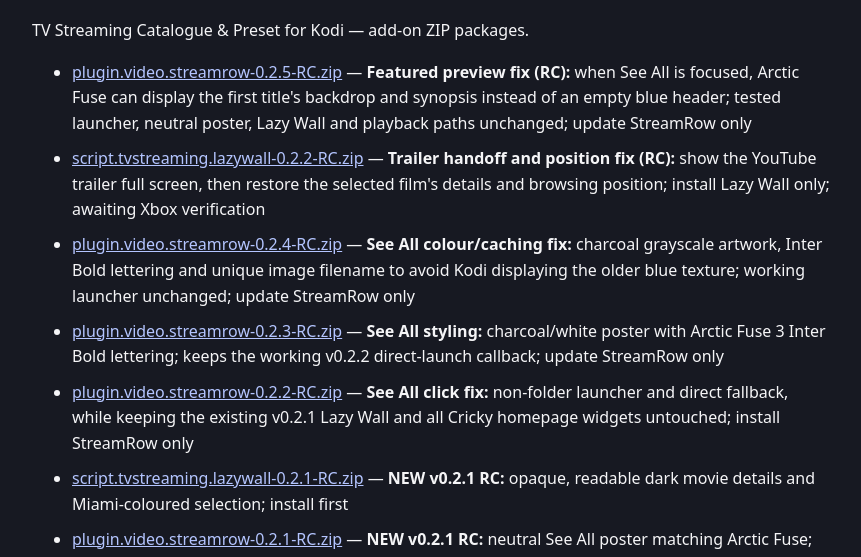
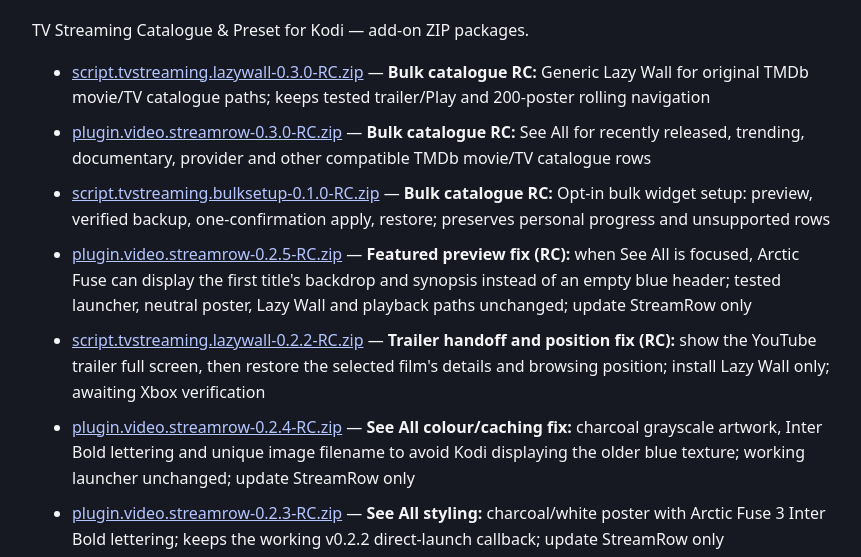
Before and after one commit to rickirl91/tv-streaming-kodi, a plain HTML site: page index.html in a window 1280 px wide. Shown: the part 164-721 px from the top of the page, without its empty margins (208-1069 px from the left). Drawn offline with Linux system fonts and the light colour scheme.

Commit message:
Add opt-in bulk See All integration for supported Arctic Fuse catalogue widgets

```diff
--- a/index.html
+++ b/index.html
@@ -2,6 +2,9 @@
 <style>body{font:16px system-ui,sans-serif;line-height:1.6;max-width:800px;margin:4rem auto;padding:1.5rem;background:#171922;color:#f5f5f7}a{color:#b4c5ff}li{margin:.6rem 0}</style></head><body><h1>Index of /tv-streaming-kodi/</h1>
 <p>TV Streaming Catalogue &amp; Preset for Kodi — add-on ZIP packages.</p>
 <ul>
+<li><a href="script.tvstreaming.lazywall-0.3.0-RC.zip">script.tvstreaming.lazywall-0.3.0-RC.zip</a> — <strong>Bulk catalogue RC:</strong> Generic Lazy Wall for original TMDb movie/TV catalogue paths; keeps tested trailer/Play and 200-poster rolling navigation</li>
+<li><a href="plugin.video.streamrow-0.3.0-RC.zip">plugin.video.streamrow-0.3.0-RC.zip</a> — <strong>Bulk catalogue RC:</strong> See All for recently released, trending, documentary, provider and other compatible TMDb movie/TV catalogue rows</li>
+<li><a href="script.tvstreaming.bulksetup-0.1.0-RC.zip">script.tvstreaming.bulksetup-0.1.0-RC.zip</a> — <strong>Bulk catalogue RC:</strong> Opt-in bulk widget setup: preview, verified backup, one-confirmation apply, restore; preserves personal progress and unsupported rows</li>
 <li><a href="plugin.video.streamrow-0.2.5-RC.zip">plugin.video.streamrow-0.2.5-RC.zip</a> — <strong>Featured preview fix (RC):</strong> when See All is focused, Arctic Fuse can display the first title's backdrop and synopsis instead of an empty blue header; tested launcher, neutral poster, Lazy Wall and playback paths unchanged; update StreamRow only</li>
 <li><a href="script.tvstreaming.lazywall-0.2.2-RC.zip">script.tvstreaming.lazywall-0.2.2-RC.zip</a> — <strong>Trailer handoff and position fix (RC):</strong> show the YouTube trailer full screen, then restore the selected film's details and browsing position; install Lazy Wall only; awaiting Xbox verification</li>
 <li><a href="plugin.video.streamrow-0.2.4-RC.zip">plugin.video.streamrow-0.2.4-RC.zip</a> — <strong>See All colour/caching fix:</strong> charcoal grayscale artwork, Inter Bold lettering and unique image filename to avoid Kodi displaying the older blue texture; working launcher unchanged; update StreamRow only</li>
```
Also changed, not shown: SHA256SUMS.txt, 7 other files.
